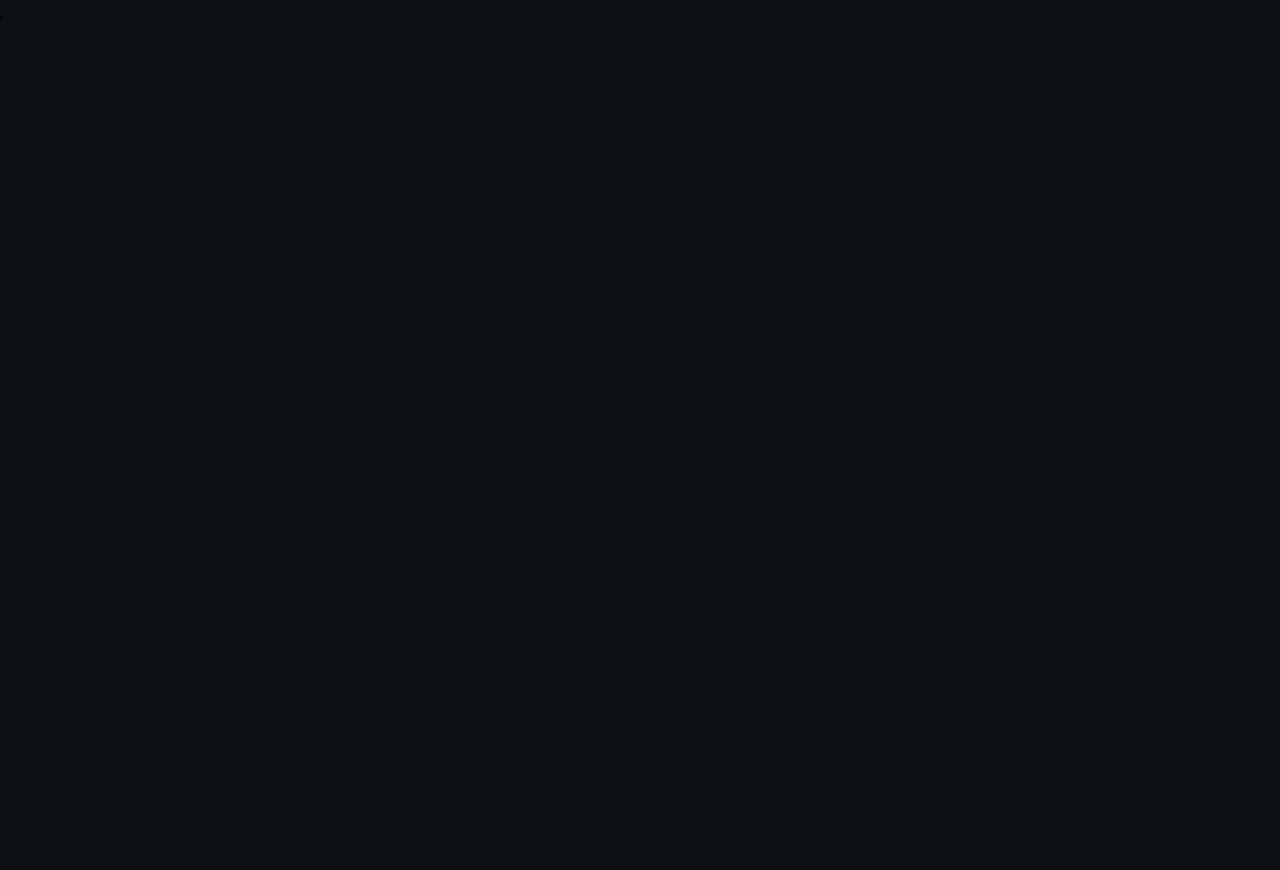
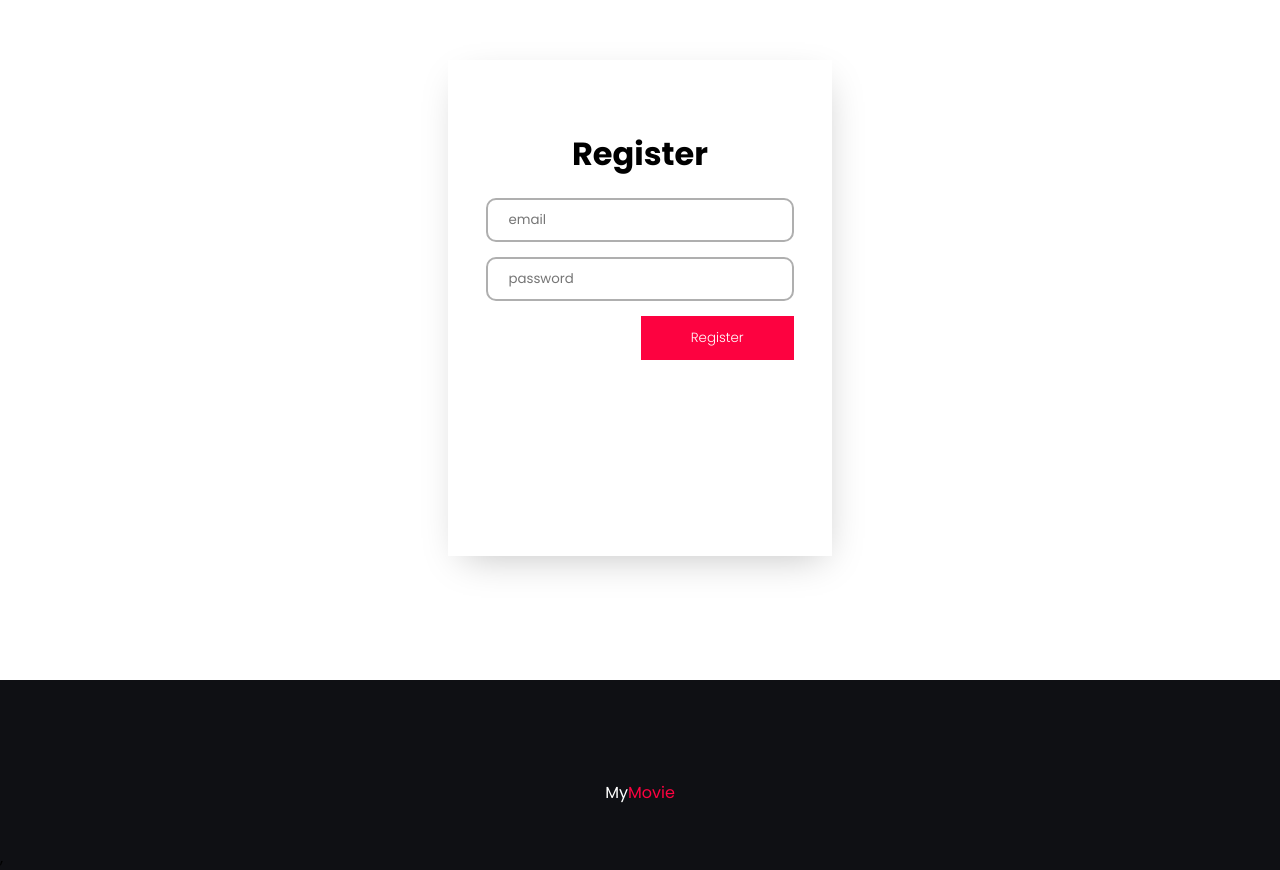
Before and after one commit to GerinAryoPrasetia/fe-movielist, a React (Create React App) app: page /Register in a window 1280 px wide. Before the commit the page ends 800 px from the top, so only its background shows below. Built offline with nearby package versions, Linux system fonts and the light colour scheme.

Commit message:
add login and register page

```diff
--- a/src/components/css/Login.module.css
+++ b/src/components/css/Login.module.css
@@ -21,7 +21,7 @@
 }
 
 .formInput {
-  width: 400px;
+  width: 80%;
 }
 
 .formInput input {
--- a/src/pages/Login.js
+++ b/src/pages/Login.js
@@ -1,23 +1,32 @@
-import React from 'react'
-import styles from '../components/css/Login.module.css'
-import Footer from '../components/footer/Footer'
+import React from "react";
+import styles from "../components/css/Login.module.css";
+import Footer from "../components/footer/Footer";
 
 const Login = () => {
   return (
     <>
       <div className={styles.login}>
         <div className={styles.loginBox}>
-                    <h1 style={{ display: 'inline-block' }}>Login</h1>
+          <h1 style={{ display: "inline-block" }}>Login</h1>
           <form action="" className={styles.formInput}>
-                        <input type="text" name="" id="" placeholder="username" /> <br />
-                        <input type="text" name="" id="" placeholder="password" /> <br />
-                        <button type="submit" style={{ float: 'right' }}>Login</button>
+            <input type="text" name="email" id="email" placeholder="email" />{" "}
+            <br />
+            <input
+              type="text"
+              name="password"
+              id="password"
+              placeholder="password"
+            />{" "}
+            <br />
+            <button type="submit" style={{ float: "right" }}>
+              Login
+            </button>
           </form>
         </div>
       </div>
       <Footer />
     </>
-    )
-}
+  );
+};
 
-export default Login
+export default Login;
--- a/src/pages/Register.js
+++ b/src/pages/Register.js
@@ -1,11 +1,32 @@
-import React from 'react'
+import React from "react";
+import styles from "../components/css/Login.module.css";
+import Footer from "../components/footer/Footer";
 
 const Register = () => {
-    return (
-        <div>
+  return (
+    <>
+      <div className={styles.login}>
+        <div className={styles.loginBox}>
+          <h1 style={{ display: "inline-block" }}>Register</h1>
+          <form action="" className={styles.formInput}>
+            <input type="text" name="email" id="email" placeholder="email" />{" "}
+            <br />
+            <input
+              type="text"
+              name="password"
+              id="password"
+              placeholder="password"
+            />{" "}
+            <br />
+            <button type="submit" style={{ float: "right" }}>
+              Register
+            </button>
+          </form>
+        </div>
+      </div>
+      <Footer />
+    </>
+  );
+};
 
-        </div>
-    )
-}
-
-export default Register
+export default Register;
```
Also changed, not shown: 1 other file (tests, documents, lock files or other folders). Lines whose indentation alone changed are shown as unchanged.
